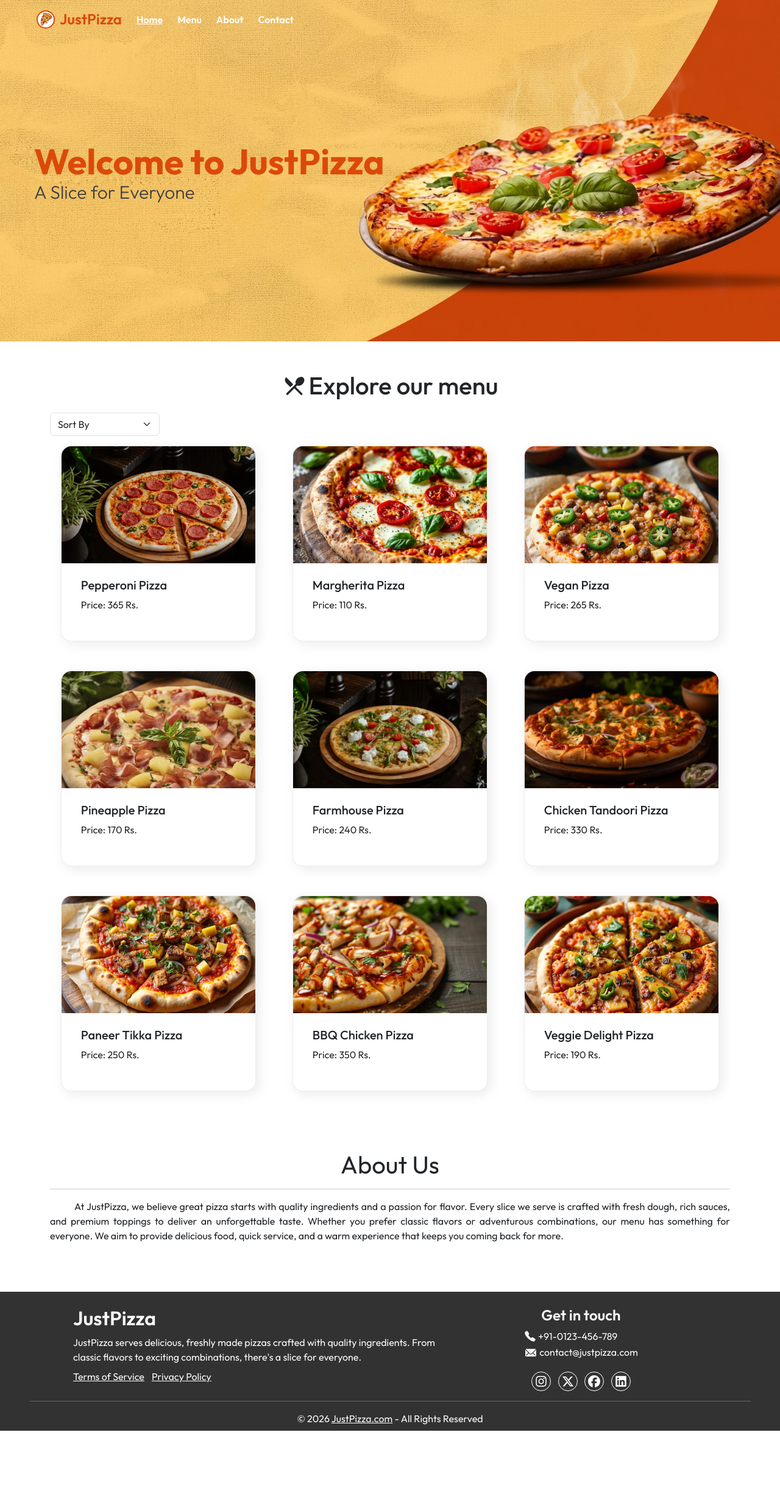
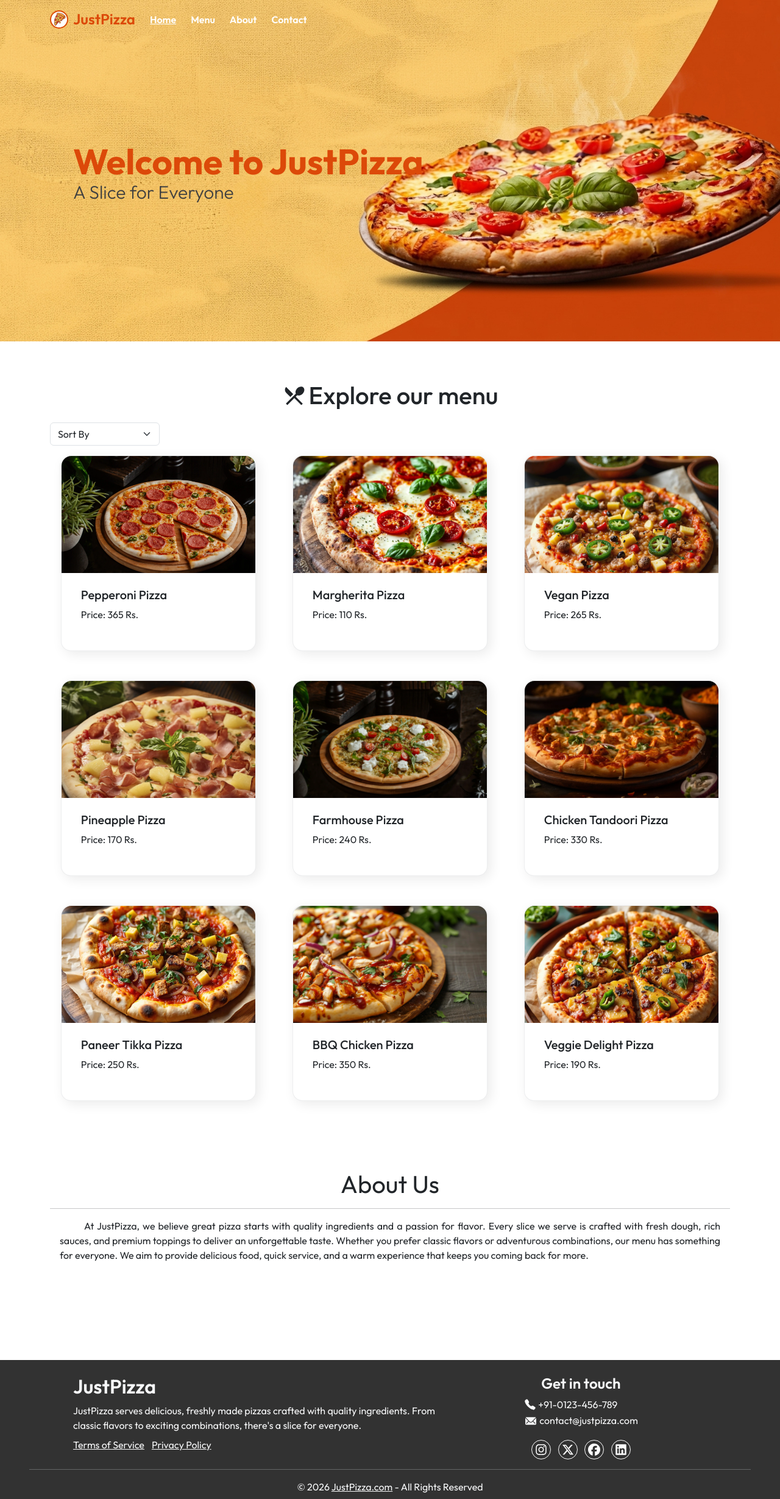
Before and after one commit to vaibhav-velhal/just-pizza-react, a React (Vite) app: page / in a window 1280 px wide. Shown: the whole page at 61% size. Before the commit the page ends 2347 px from the top, so only its background shows below. Built offline with nearby package versions, Linux system fonts and the light colour scheme.

Commit message:
margin updated for each section

```diff
--- a/src/components/About/About.css
+++ b/src/components/About/About.css
@@ -1,5 +1,5 @@
 .about {
-    margin-bottom: 5rem;
+    margin-bottom: 10rem;
 }
 
 /* .about-image {
@@ -9,7 +9,7 @@
     background-size: cover;
 } */
 
-.about .container p {
+.about p {
     text-align: justify;
     text-indent: 40px;
 }
--- a/src/components/About/About.jsx
+++ b/src/components/About/About.jsx
@@ -3,15 +3,10 @@ import "./About.css";
 
 function About() {
   return (
-    <div className="about">
-      {/* <div
-        className="image-container about-image"
-        style={{ backgroundImage: `url(${MultiplePizzas})` }}
-      ></div> */}
-      <div className="container text-center">
+    <div className="about container text-center">
       <h1 className="fw-normal">About Us</h1>
       <hr />
-        <p className="px-3 px-md-0">
+      <p className="px-3">
         At JustPizza, we believe great pizza starts with quality ingredients
         and a passion for flavor. Every slice we serve is crafted with fresh
         dough, rich sauces, and premium toppings to deliver an unforgettable
@@ -21,7 +16,6 @@ function About() {
         more.
       </p>
     </div>
-    </div>
   );
 }
 
--- a/src/components/Header/Header.css
+++ b/src/components/Header/Header.css
@@ -1,5 +1,5 @@
 .header {
-    margin-bottom: 3rem;
+    margin-bottom: 4rem;
 }
 
 .header-container {
@@ -11,7 +11,7 @@
 }
 
 .welcome-text {
-    margin-left: 3.5rem;
+    margin-left: 7.5rem;
     line-height: 1;
 }
 
--- a/src/components/Menu/Menu.css
+++ b/src/components/Menu/Menu.css
@@ -1,5 +1,5 @@
 .menu {
-    margin-bottom: 6rem;
+    margin-bottom: 7rem;
 }
 
 .menu .row .col .card {
--- a/src/components/Menu/Menu.jsx
+++ b/src/components/Menu/Menu.jsx
@@ -18,7 +18,7 @@ function MenuSection() {
   });
 
   return (
-    <div className="menu container mt-3">
+    <div className="menu container">
 
       <h1 className="text-center mb-3">
         <MdRestaurantMenu className="mb-2 me-1" />
--- a/src/components/Navbar/Navbar.jsx
+++ b/src/components/Navbar/Navbar.jsx
@@ -15,7 +15,7 @@ function Navbar() {
 
     return (
         <nav className={`navbar navbar-expand-lg fixed-top ${sticky ? 'dark-nav' : ''}`}>
-            <div className="container-fluid mx-md-5">
+            <div className="container">
                 <a href="/" className="navbar-brand me-4 fs-4 fw-semibold">
                     <img src="./logo.png" alt=""className="me-2 mb-1" style={{height: 30, width: 30}}/>JustPizza
                 </a>
@@ -32,7 +32,7 @@ function Navbar() {
                         </li>
                         <li className="nav-item fw-semibold">
                             <NavLink to="/menu">
-                                <Link to="menu" smooth={true} offset={0} duration={200}>Menu</Link>
+                                <Link to="menu" smooth={true} offset={-60} duration={200}>Menu</Link>
                             </NavLink>
                         </li>
                         <li className="nav-item fw-semibold">
```
Also changed, not shown: public/pizzaLeft.jpg (deleted). Lines whose indentation alone changed are shown as unchanged.
